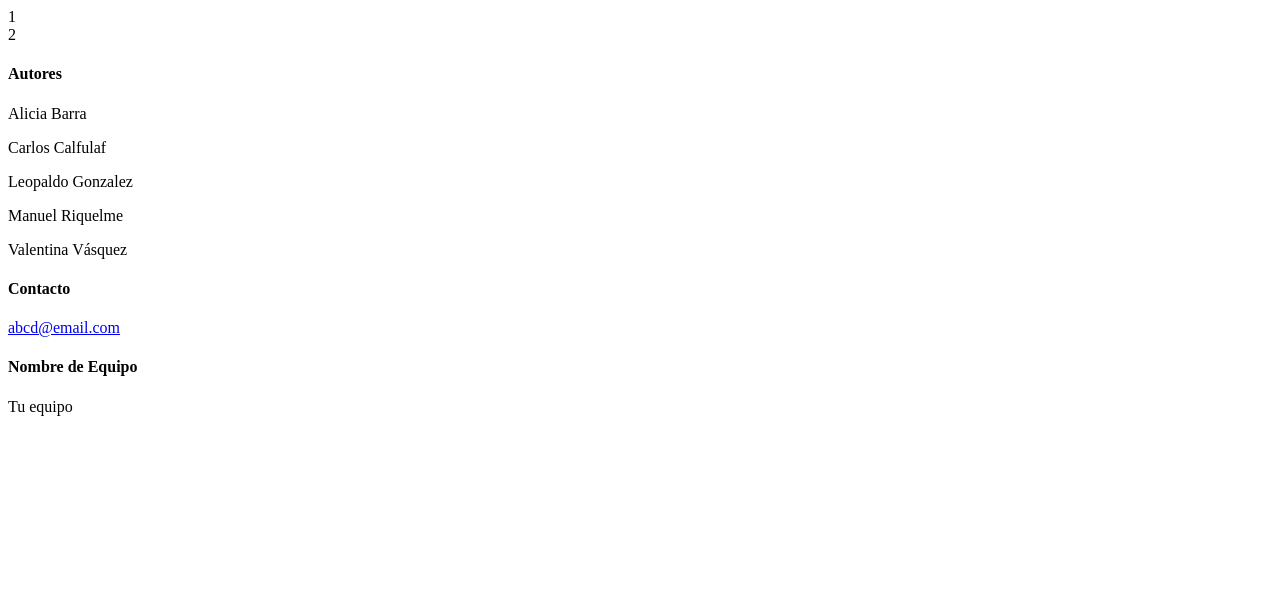
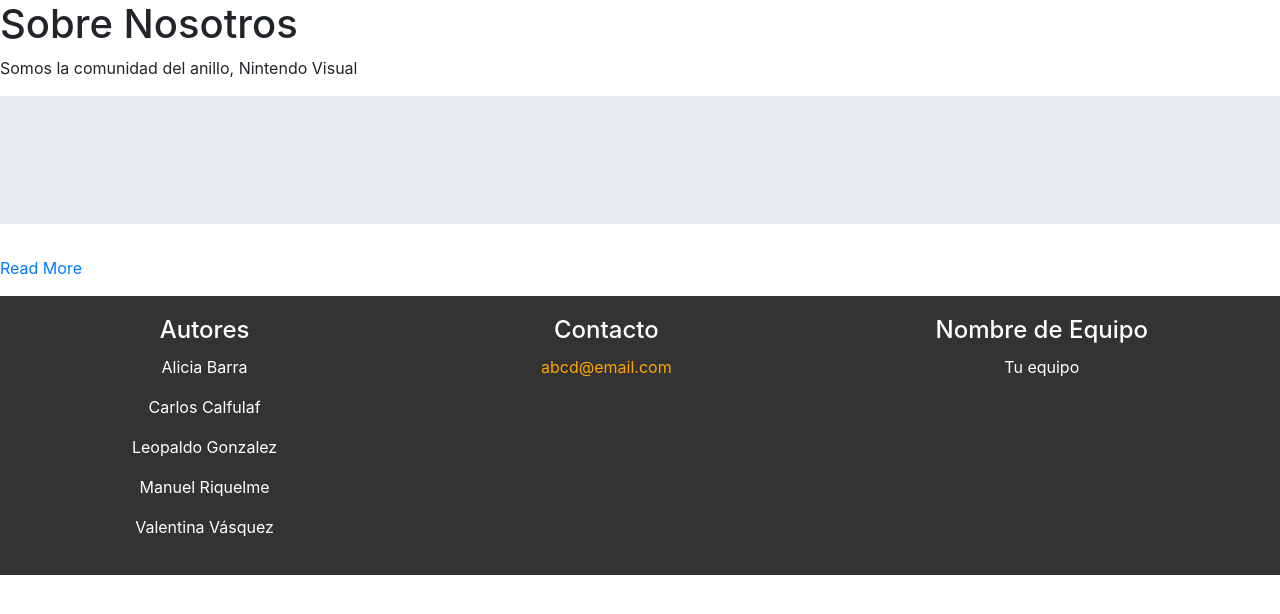
Before and after one commit to xCrowstone/AD-07-1-The-blog-Site-Group-carloscalfulaf, a plain HTML site: page about.html in a window 1280 px wide. Drawn offline with nearby package versions, Linux system fonts and the light colour scheme.

Commit message:
Pestaña about

```diff
--- a/about.html
+++ b/about.html
@@ -4,15 +4,37 @@
 <head>
   <meta charset="utf-8">
   <meta name="viewport" content="width=device-width">
-  <title>about</title>
-  <link rel="stylesheet" src="style.css">
+  <title>replit</title>
+  <link href="style.css" rel="stylesheet" type="text/css" />
+  <!-- Bootstrap CSS -->
+  <link rel="stylesheet" href="https://stackpath.bootstrapcdn.com/bootstrap/4.3.1/css/bootstrap.min.css" integrity="sha384-ggOyR0iXCbMQv3Xipma34MD+dH/1fQ784/j6cY/iJTQUOhcWr7x9JvoRxT2MZw1T" crossorigin="anonymous">
+  <!-- Game Font -->
+  <link rel="preconnect" href="https://fonts.googleapis.com">
+  <link rel="preconnect" href="https://fonts.gstatic.com" crossorigin>
+  <link href="https://fonts.googleapis.com/css2?family=Abril+Fatface&display=swap" rel="stylesheet">
+  <!--Main Font -->
+  <link href="https://fonts.googleapis.com/css2?family=Press+Start+2P&family=Roboto:ital,wght@0,100;0,300;0,500;0,700;0,900;1,100;1,300;1,400;1,500;1,700;1,900&display=swap" rel="stylesheet">
 </head>
+<body>
 
-<body>
-  <section class="layout">
-    <div class="header">1</div>
-    <div class="main">2</div>
-    <div class="footer">
+<header>
+
+</header>
+    <main>
+      <h1>
+        Sobre Nosotros
+      </h1>
+      <p>
+        Somos la comunidad del anillo, Nintendo Visual
+      </p>
+      <div class="jumbotron jumbotron-fluid">
+      <div class="container">
+      </div>
+      </div>
+      <div>
+        <p id="readmore"><a href="https://mario.nintendo.com/es/">Read More</a></p>
+      </div>
+    </main>
     <footer>
       <div class="footer-container">
         <div class="footer-section">
@@ -33,9 +55,7 @@
         </div>
       </div>
     </footer>
-    </div>
-  </section>
-  <script src="https://replit.com/public/js/replit-badge-v2.js" theme="dark" position="bottom-right"></script>
+
+    <script src="script.js"></script>
   </body>
-
 </html>
```
Lines whose indentation alone changed are shown as unchanged.
